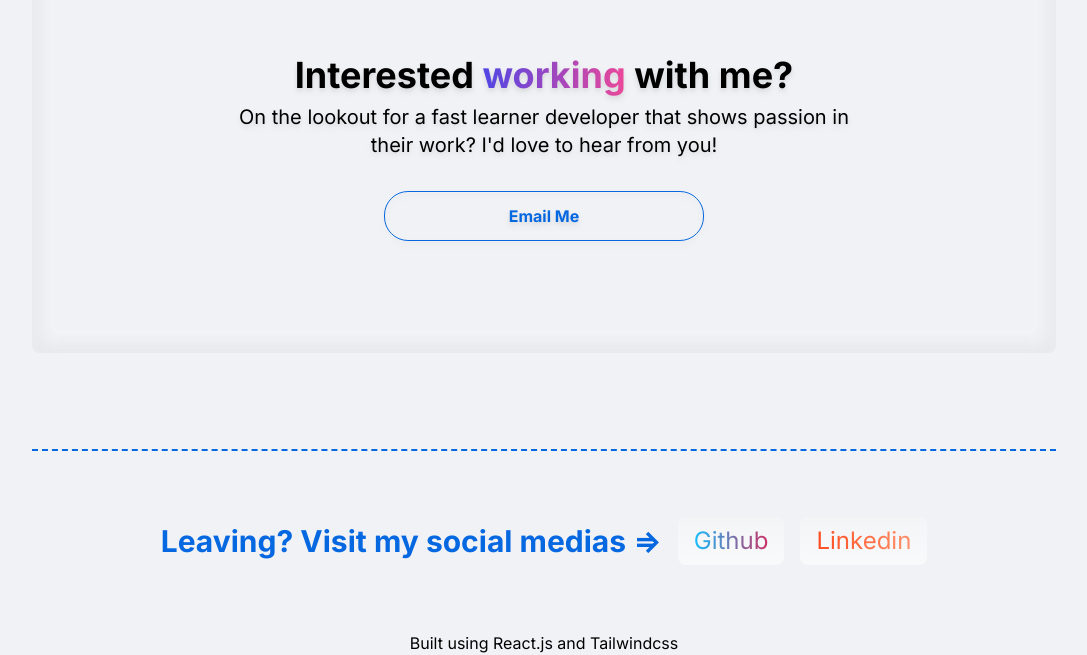
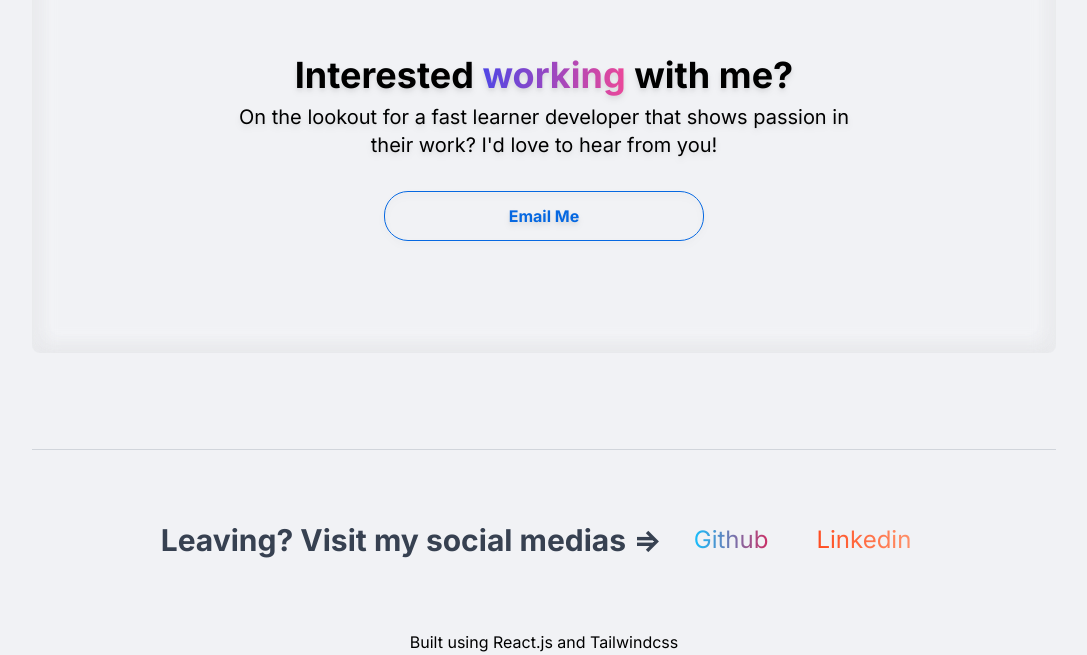
Before and after one commit to KaioMarxDEV/mysite, a React (Vite) app: page / in a window 1280 px wide. Shown: the part 6088-6743 px from the top of the page, without its empty margins (96-1183 px from the left). Built offline with nearby package versions, Linux system fonts and the light colour scheme; a web font is replaced by a local one.

Commit message:
fix: reorganize footer

```diff
--- a/src/Components/Footer/index.tsx
+++ b/src/Components/Footer/index.tsx
@@ -1,18 +1,18 @@
 export function Footer() {
   return (
-    <div className="flex flex-col items-center border-t-2 border-dashed border-my-blue">
+    <div className="flex flex-col items-center border-t border-solid border-gray-300">
       <div className="my-12 flex flex-row items-center justify-evenly py-4 px-12">
-        <h1 className="text-my-blue px-4 py-2 text-3xl font-bold">
+        <h1 className="text-gray-700 px-4 py-2 text-3xl font-bold">
           Leaving? Visit my social medias {"=>"}
         </h1>
         <div>
           <ul className="flex flex-row items-center m-0 p-0">
-            <li className="float-left mr-4 block py-2 bg-gradient-to-b from-white/20 to-white/60 px-4 rounded-lg">
+            <li className="float-left mr-4 block py-2 hover:bg-gray-200 transition px-4 rounded-lg">
               <a href="https://github.com/KaioMarxDEV" target={"_blank"}>
                 <span className="text-2xl text-transparent bg-clip-text bg-gradient-to-r from-[#16BFFD] to-[#CB3066]">Github</span>
               </a>
             </li>
-            <li className="float-left mr-4 block py-2 bg-gradient-to-b from-white/20 to-white/60 px-4 rounded-lg">
+            <li className="float-left mr-4 block py-2 hover:bg-gray-200 transition px-4 rounded-lg">
               <a href="https://www.linkedin.com/in/kaiomarxdev/" target={"_blank"}>
                 <span className="text-2xl text-transparent bg-clip-text bg-gradient-to-r from-[#ff4b1f] to-[#ff9068]">Linkedin</span>
               </a>
```
Also changed, not shown: src/Assets/Profile720.jpg (deleted).
